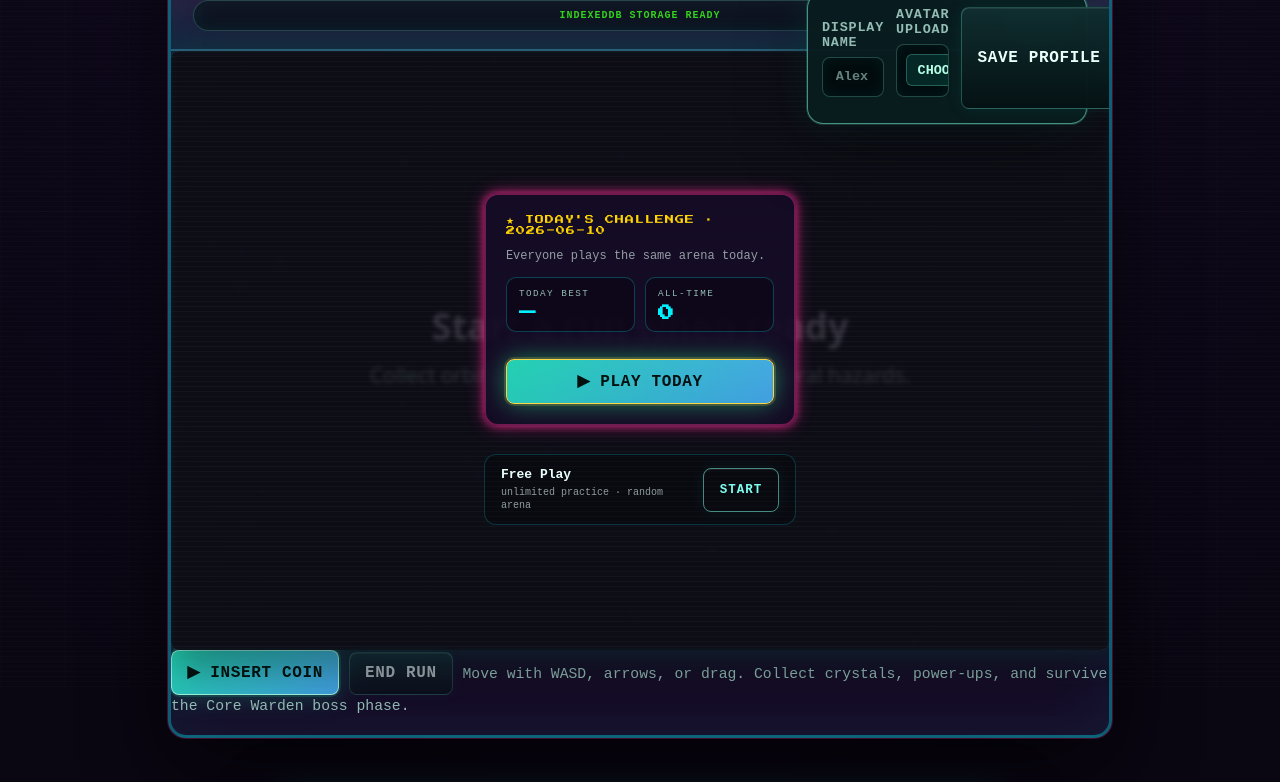
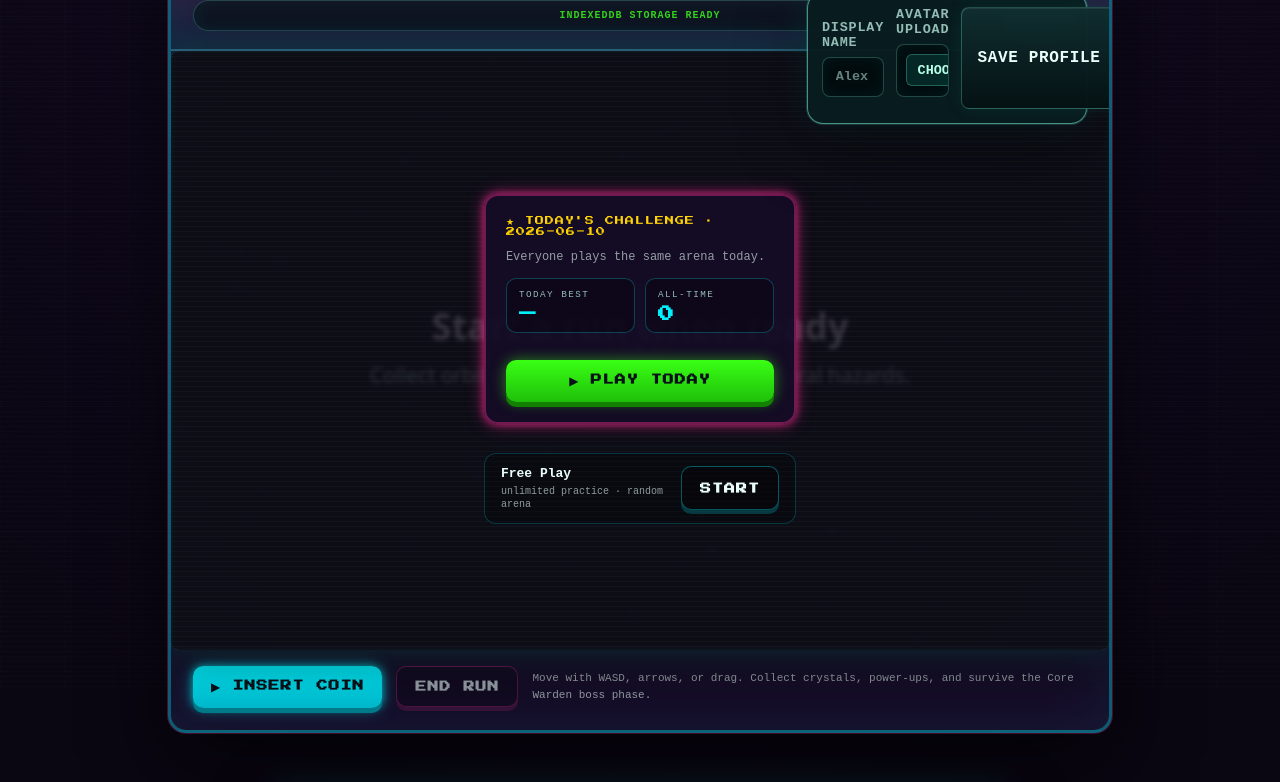
Before and after one commit to BokEumEom/Scoreyard, a website with bundled scripts: page index.html in a window 1280 px wide. Shown: the part 109-891 px from the top of the page. Built offline with nearby package versions, Linux system fonts and the light colour scheme.

Commit message:
feat: style coin panel + physical arcade buttons

```diff
--- a/styles.css
+++ b/styles.css
@@ -1368,3 +1368,61 @@ body {
 .freeplay-copy { display: flex; flex-direction: column; gap: 2px; }
 .freeplay-copy strong { font-size: 13px; color: var(--ink); }
 .freeplay-copy span { font-size: 10px; color: var(--ink-dim); }
+
+/* ===== Redesign Task 7: coin panel + physical arcade buttons ===== */
+.coin-panel {
+  display: flex;
+  align-items: center;
+  gap: 14px;
+  padding: 16px 22px 4px;
+  flex-wrap: wrap;
+}
+
+.coin-panel .hint {
+  flex: 1 1 240px;
+  min-width: 200px;
+  font-size: 11px;
+  color: var(--ink-dim);
+  line-height: 1.5;
+}
+
+.primary-btn,
+.ghost-btn,
+.coin-end {
+  font-family: var(--pixel);
+  font-size: 11px;
+  letter-spacing: 1px;
+  text-transform: uppercase;
+  border: none;
+  border-radius: 10px;
+  padding: 14px 18px;
+  cursor: pointer;
+  transition: transform 0.08s ease, box-shadow 0.08s ease;
+}
+
+.primary-btn {
+  color: #061018;
+  background: linear-gradient(180deg, var(--cyan), #00b8cc);
+  box-shadow: 0 5px 0 #007a8a, var(--glow-cyan);
+}
+
+.primary-btn:hover { transform: translateY(2px); box-shadow: 0 3px 0 #007a8a, var(--glow-cyan); }
+.primary-btn:active { transform: translateY(5px); box-shadow: 0 0 0 #007a8a, var(--glow-cyan); }
+
+.arcade-start {
+  background: linear-gradient(180deg, var(--lime), #1fbf0a);
+  box-shadow: 0 5px 0 #128000, 0 0 14px rgba(57, 255, 20, 0.5);
+}
+
+.ghost-btn,
+.coin-end {
+  color: var(--ink);
+  background: rgba(0, 0, 0, 0.3);
+  border: 1px solid rgba(0, 240, 255, 0.35);
+  box-shadow: 0 4px 0 rgba(0, 240, 255, 0.2);
+}
+
+.ghost-btn:hover,
+.coin-end:hover { transform: translateY(2px); box-shadow: 0 2px 0 rgba(0, 240, 255, 0.2); }
+
+.coin-end { border-color: rgba(255, 45, 149, 0.45); box-shadow: 0 4px 0 rgba(255, 45, 149, 0.25); }
```
